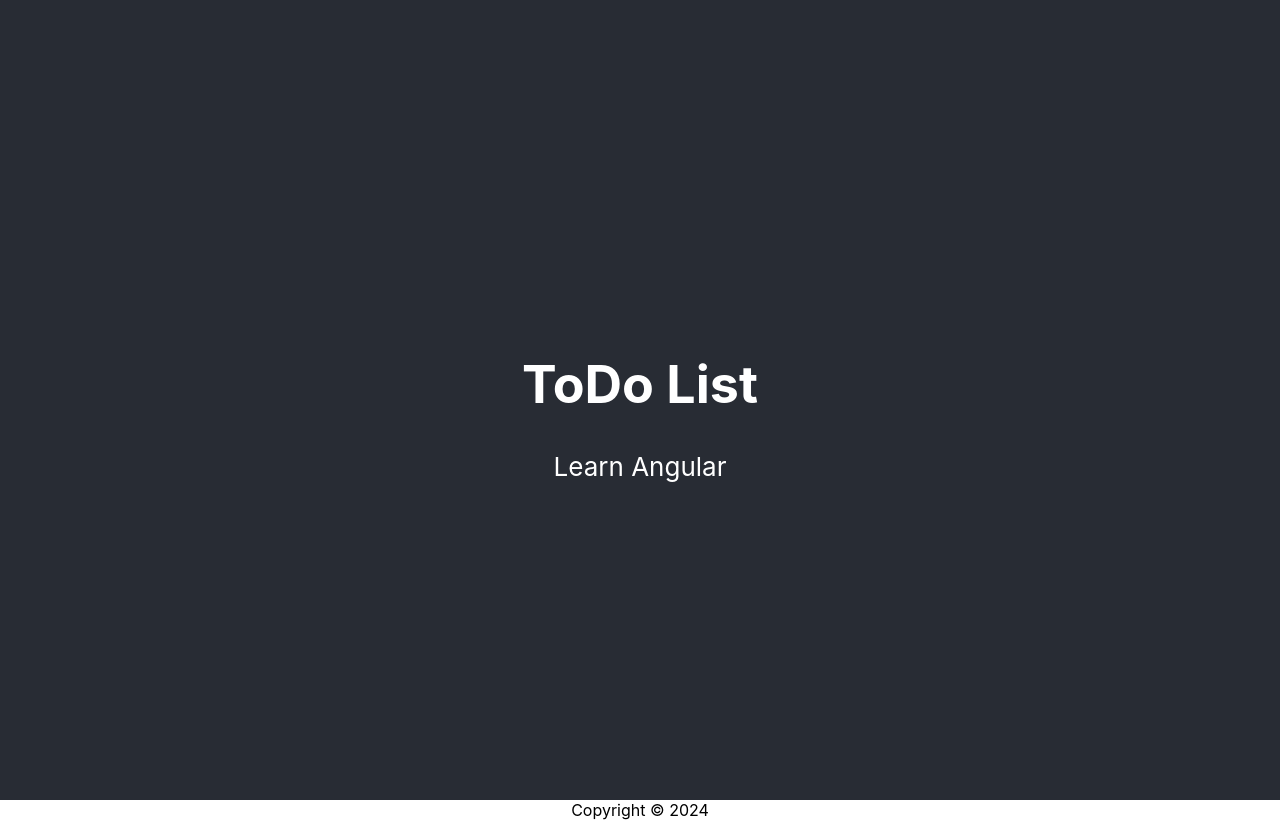
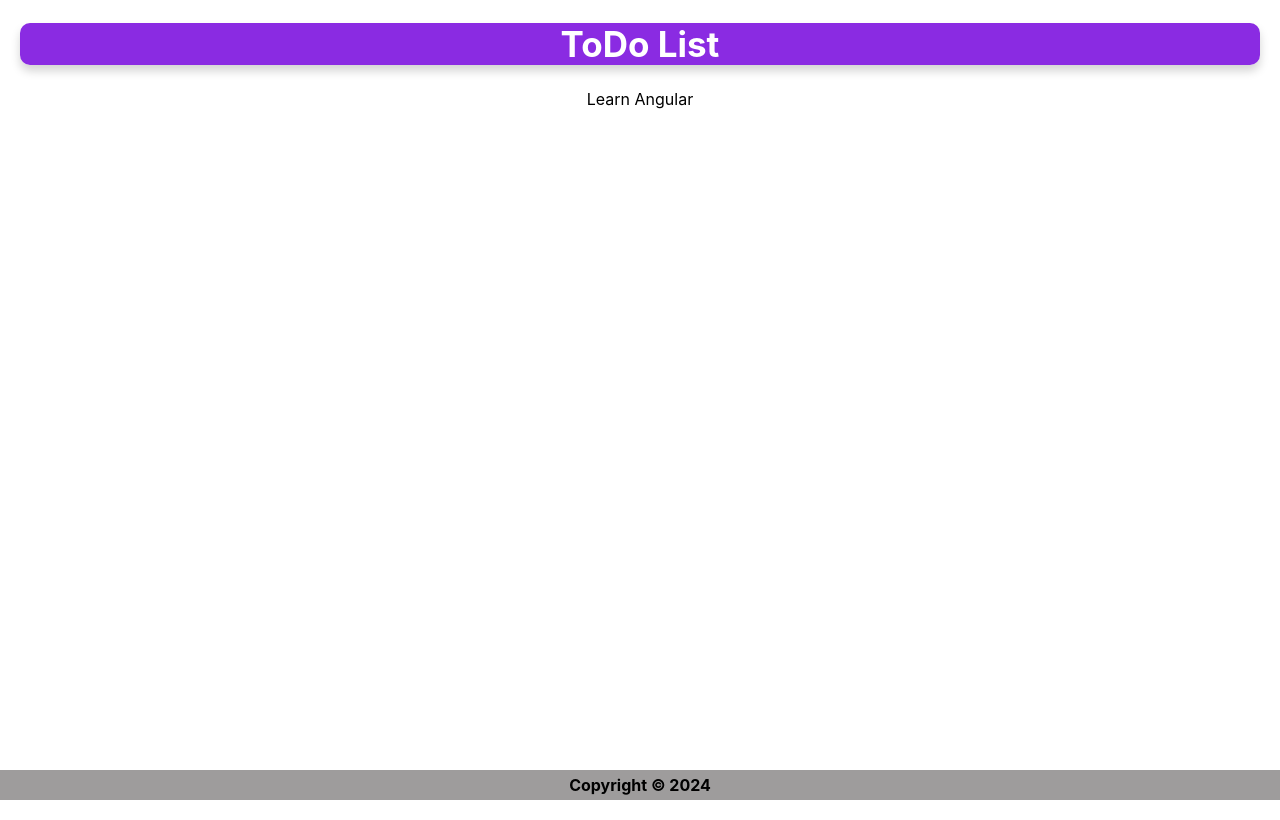
Before and after one commit to srini0209/react-sample1, a React (Create React App) app: page / in a window 1280 px wide. Built offline with nearby package versions, Linux system fonts and the light colour scheme.

Commit message:
Added styles to Header&Footer

```diff
--- a/src/App.js
+++ b/src/App.js
@@ -1,19 +1,14 @@
-import logo from './logo.svg';
-import './App.css';
-import Rajesh from './Rajesh.js';
-import Header from './Header.js';
-import { Content } from './Content.js';
-import { Footer } from './Footer.js';
-
+import logo from "./logo.svg";
+import "./App.css";
+import Header from "./Header.js";
+import { Content } from "./Content.js";
+import { Footer } from "./Footer.js";
 
 function App() {
-
   return (
     <div className="App">
-      <div className='App-header'>
-        <Header />
-        <Content />
-      </div>
+      <Header />
+      <Content />
       <Footer />
     </div>
   );
--- a/src/Content.js
+++ b/src/Content.js
@@ -1,12 +1,15 @@
 import React from 'react'
 
 export const Content = () => {
-    function selectLang(){
-        let langs=['React','Angular','Vue'];
-        let randint=Math.floor(Math.random()*3);
-        return langs[randint];
-    }
+  function selectLang() {
+    let langs = ['React', 'Angular', 'Vue'];
+    let randint = Math.floor(Math.random() * 3);
+    return langs[randint];
+  }
   return (
-    <div>Learn {selectLang()}</div>
+    <div>
+      <p>Learn {selectLang()}</p>
+
+    </div>
   )
 }
--- /dev/null
+++ b/src/Footer.css
@@ -0,0 +1,10 @@
+#footer-copy {
+  position: fixed;
+  width: 100%;
+  bottom: 0px;
+  /* z-index: 100; */
+  background-color: #9e9c9c;
+  font-weight: bold;
+  padding-top: 5px;
+  padding-bottom: 5px;
+}
--- a/src/Footer.js
+++ b/src/Footer.js
@@ -1,9 +1,10 @@
 import React from 'react'
+import './Footer.css';
 
 export const Footer = () => {
     const year= new Date();
   return (
-    <footer>Copyright &copy; {year.getFullYear()}</footer>
+    <footer id='footer-copy'>Copyright &copy; {year.getFullYear()}</footer>
   )
 }
 export default Footer;
--- /dev/null
+++ b/src/Header.css
@@ -0,0 +1,20 @@
+.title-h1{
+    background-color: blueviolet;
+    color: white;
+    font-size: 35px;
+    border-radius: 10px;
+    padding: 10px auto;
+
+}
+#header-container{
+    box-shadow: 0px 6px 10px #d4d4d4;
+    border-radius: 10px;
+    margin: auto 20px;
+
+}
+#header-container:hover{
+   margin-top: -2px;
+   transform: scaleY();
+   transition: margin-top 1s;
+
+}
--- a/src/Header.js
+++ b/src/Header.js
@@ -1,9 +1,10 @@
 import React from 'react'
+import './Header.css';
 
 export const Header = () => {
   return (
-    <header>
-        <h1>ToDo List</h1>
+    <header id='header-container'>
+        <h1 className='title-h1'>ToDo List</h1>
     </header>
   )
 }
--- a/src/Rajesh.js
+++ /dev/null
@@ -1,12 +0,0 @@
-function Rajesh(){
-    return (
-        <div>
-            <h3>The name is Rajesh.</h3>
-            <p>Coming from pollachi, another names are react rajesh</p>
-
-
-    </div>
-    );
-}
-
-export default Rajesh;
--- a/src/index.js
+++ b/src/index.js
@@ -2,7 +2,6 @@
 import ReactDOM from 'react-dom/client';
 import './index.css';
 import App from './App';
-import Rajesh from './Rajesh';
 
 const root = ReactDOM.createRoot(document.getElementById('root'));
 root.render(
```
